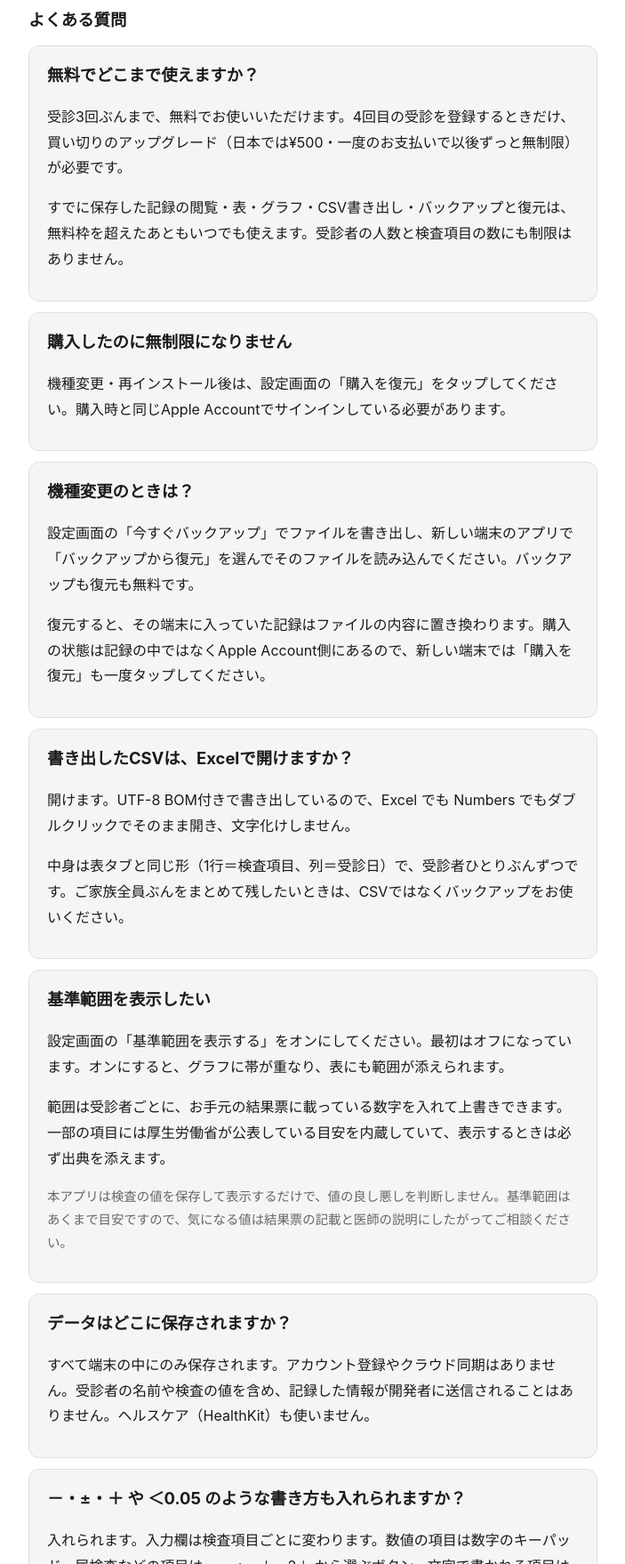
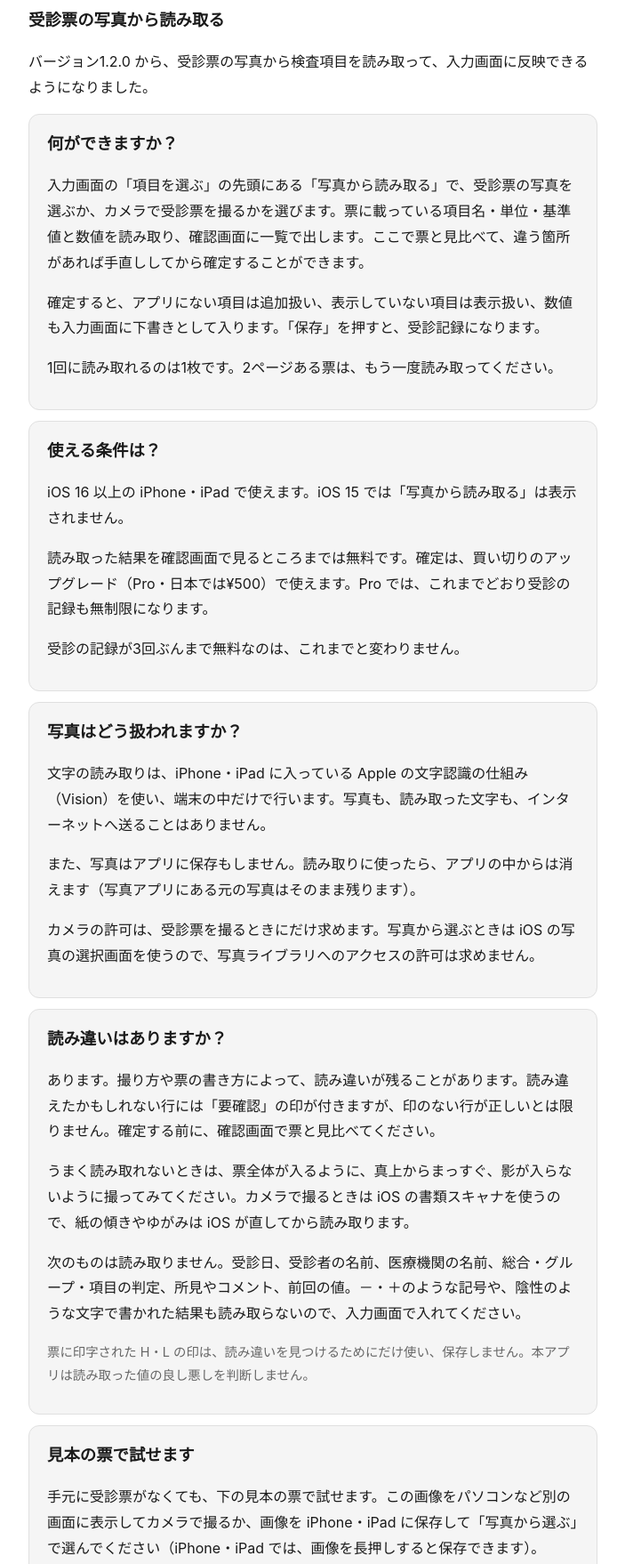
Before and after one commit to tsukarooohi/apps-site, a plain HTML site: page kuraberuketsuekikensa/support.html in a window 1280 px wide. Shown: the part 140-1898 px from the top of the page at 89% size, without its empty margins (288-991 px from the left). Drawn offline with Linux system fonts and the light colour scheme.

Commit message:
くらべる血液検査: サポートページに「受診票の写真から読み取る」の節と見本の票、プライバシーポリシーに写真・カメラの扱いを追記
Co-Authored-By: Claude Fable 5.2 <noreply@anthropic.com>

```diff
--- a/kuraberuketsuekikensa/support.html
+++ b/kuraberuketsuekikensa/support.html
@@ -21,6 +21,45 @@
 <body>
   <main>
     <h1>「くらべる血液検査」サポート</h1>
+
+    <h2 id="ocr">受診票の写真から読み取る</h2>
+    <p>バージョン1.2.0 から、受診票の写真から検査項目を読み取って、入力画面に反映できるようになりました。</p>
+
+    <div class="card">
+      <h2>何ができますか？</h2>
+      <p>入力画面の「項目を選ぶ」の先頭にある「写真から読み取る」で、受診票の写真を選ぶか、カメラで受診票を撮るかを選びます。票に載っている項目名・単位・基準値と数値を読み取り、確認画面に一覧で出します。ここで票と見比べて、違う箇所があれば手直ししてから確定することができます。</p>
+      <p>確定すると、アプリにない項目は追加扱い、表示していない項目は表示扱い、数値も入力画面に下書きとして入ります。「保存」を押すと、受診記録になります。</p>
+      <p>1回に読み取れるのは1枚です。2ページある票は、もう一度読み取ってください。</p>
+    </div>
+
+    <div class="card">
+      <h2>使える条件は？</h2>
+      <p>iOS 16 以上の iPhone・iPad で使えます。iOS 15 では「写真から読み取る」は表示されません。</p>
+      <p>読み取った結果を確認画面で見るところまでは無料です。確定は、買い切りのアップグレード（Pro・日本では¥500）で使えます。Pro では、これまでどおり受診の記録も無制限になります。</p>
+      <p>受診の記録が3回ぶんまで無料なのは、これまでと変わりません。</p>
+    </div>
+
+    <div class="card">
+      <h2>写真はどう扱われますか？</h2>
+      <p>文字の読み取りは、iPhone・iPad に入っている Apple の文字認識の仕組み（Vision）を使い、端末の中だけで行います。写真も、読み取った文字も、インターネットへ送ることはありません。</p>
+      <p>また、写真はアプリに保存もしません。読み取りに使ったら、アプリの中からは消えます（写真アプリにある元の写真はそのまま残ります）。</p>
+      <p>カメラの許可は、受診票を撮るときにだけ求めます。写真から選ぶときは iOS の写真の選択画面を使うので、写真ライブラリへのアクセスの許可は求めません。</p>
+    </div>
+
+    <div class="card">
+      <h2>読み違いはありますか？</h2>
+      <p>あります。撮り方や票の書き方によって、読み違いが残ることがあります。読み違えたかもしれない行には「要確認」の印が付きますが、印のない行が正しいとは限りません。確定する前に、確認画面で票と見比べてください。</p>
+      <p>うまく読み取れないときは、票全体が入るように、真上からまっすぐ、影が入らないように撮ってみてください。カメラで撮るときは iOS の書類スキャナを使うので、紙の傾きやゆがみは iOS が直してから読み取ります。</p>
+      <p>次のものは読み取りません。受診日、受診者の名前、医療機関の名前、総合・グループ・項目の判定、所見やコメント、前回の値。－・＋のような記号や、陰性のような文字で書かれた結果も読み取らないので、入力画面で入れてください。</p>
+      <p class="muted">票に印字された H・L の印は、読み違いを見つけるためにだけ使い、保存しません。本アプリは読み取った値の良し悪しを判断しません。</p>
+    </div>
+
+    <div class="card" id="ocr-sample">
+      <h2>見本の票で試せます</h2>
+      <p>手元に受診票がなくても、下の見本の票で試せます。この画像をパソコンなど別の画面に表示してカメラで撮るか、画像を iPhone・iPad に保存して「写真から選ぶ」で選んでください（iPhone・iPad では、画像を長押しすると保存できます）。</p>
+      <p><a href="ocr-sample-sheet.png"><img class="sample-sheet" src="ocr-sample-sheet.png" alt="見本の受診票。検査項目・結果・H/L・単位・基準値の5列の表に、尿酸からHbA1cまで13項目が並んでいる" width="1200" height="1180"></a></p>
+      <p class="muted">この票は、アプリの説明のために作った架空のものです。数値はすべて架空で、氏名・医療機関は載っていません。</p>
+    </div>
 
     <h2>よくある質問</h2>
 
--- a/styles.css
+++ b/styles.css
@@ -88,6 +88,15 @@ footer a { color: var(--muted); }
   border-radius: 8px;
   border: 1px solid var(--border);
 }
+/* 見本の票（横幅いっぱいまで縮める・暗い配色でも白地のまま） */
+.sample-sheet {
+  display: block;
+  max-width: 100%;
+  height: auto;
+  background: #ffffff;
+  border: 1px solid var(--border);
+  border-radius: 8px;
+}
 /* スマホ閲覧時はQR不要（そのままボタンでストアへ行ける） */
 @media (max-width: 600px) {
   .qr-block { display: none; }
```
Also changed, not shown: kuraberuketsuekikensa/privacy.html (+3 -1 lines), kuraberuketsuekikensa/ocr-sample-sheet.png (added).
